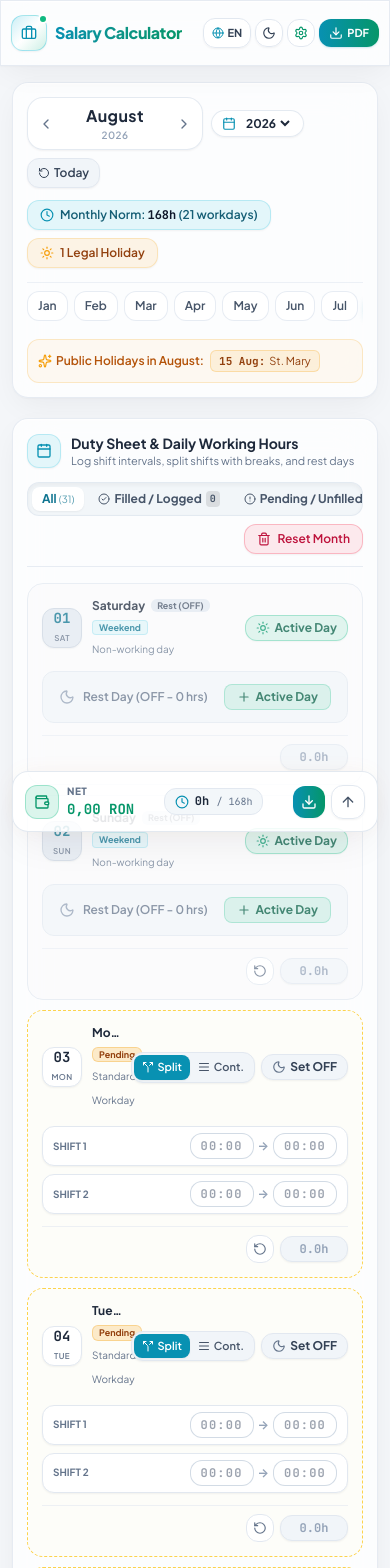
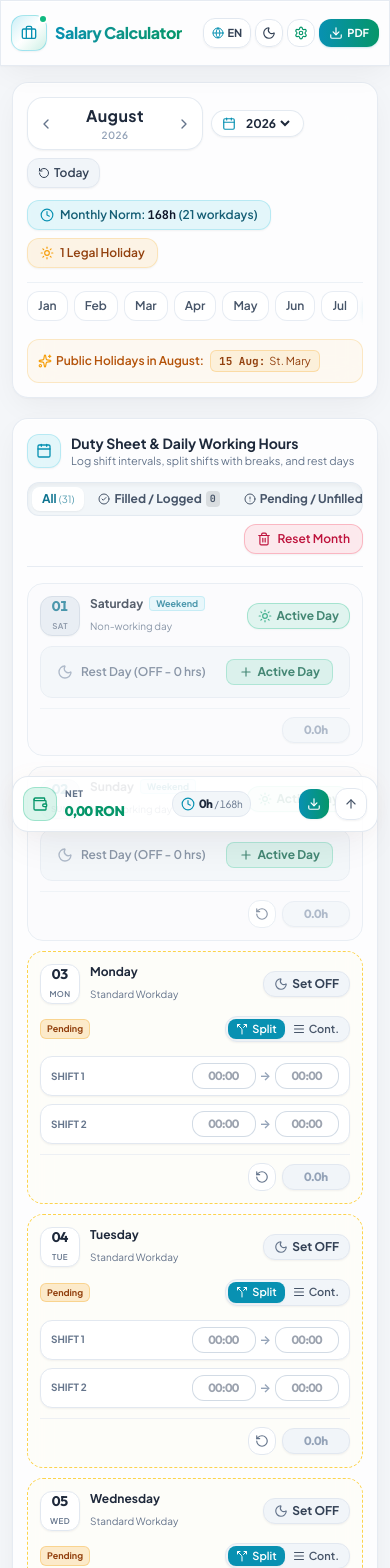
Before and after one commit to baizidmb/SalaryCalculator, a React (Vite) app: page / in a window 390 px wide. Shown: the top 1568 px of the page. Built offline with nearby package versions, Linux system fonts and the light colour scheme.

Commit message:
Modernize currency font to Outfit font-amount, refine responsive spacing, and eliminate mobile card overlaps

```diff
--- a/index.html
+++ b/index.html
@@ -7,10 +7,10 @@
     <meta name="description" content="Salary Calculator - Romanian Duty Sheet & Smart Salary Calculator. Calculate CAS, CASS, Impozit, weekend, legal holiday and overtime allowances under Romanian Labor Law." />
     <link rel="preconnect" href="https://fonts.googleapis.com">
     <link rel="preconnect" href="https://fonts.gstatic.com" crossorigin>
-    <link href="https://fonts.googleapis.com/css2?family=JetBrains+Mono:wght@400;500;600;700&family=Plus+Jakarta+Sans:wght@300;400;500;600;700;800&display=swap" rel="stylesheet">
+    <link href="https://fonts.googleapis.com/css2?family=JetBrains+Mono:wght@400;500;600;700&family=Outfit:wght@400;500;600;700;800;900&family=Plus+Jakarta+Sans:wght@300;400;500;600;700;800&display=swap" rel="stylesheet">
     <title>Salary Calculator // Romanian Duty Sheet & Smart Salary Calculator</title>
   </head>
-  <body class="bg-[#FFFFFF] text-slate-800 min-h-screen font-sans selection:bg-cyan-500/30 selection:text-cyan-900 antialiased overflow-x-hidden transition-colors duration-300">
+  <body class="bg-[#f4f6f9] dark:bg-[#060a12] text-slate-800 dark:text-slate-100 min-h-screen font-sans selection:bg-cyan-500/30 selection:text-cyan-900 antialiased overflow-x-hidden transition-colors duration-300">
     <div id="root"></div>
     <script type="module" src="/src/main.jsx"></script>
   </body>
--- a/src/App.jsx
+++ b/src/App.jsx
@@ -356,7 +356,7 @@ export default function App() {
       />
 
       {/* Main Responsive Body Container */}
-      <main className="flex-1 max-w-7xl w-full mx-auto px-3 sm:px-6 lg:px-8 py-4 sm:py-6 space-y-6 pb-24 md:pb-8">
+      <main className="flex-1 max-w-7xl w-full mx-auto px-3 sm:px-6 lg:px-8 py-4 sm:py-6 space-y-6 pb-32 sm:pb-24 md:pb-12">
 
         {/* 🌟 SIDE-BY-SIDE INTERACTIVE DESKTOP LAYOUT (lg+) & CLEAN VERTICAL FLOW ON MOBILE */}
         <div className="grid grid-cols-1 lg:grid-cols-12 gap-6 items-start">
--- a/src/components/MobileSummaryBar.jsx
+++ b/src/components/MobileSummaryBar.jsx
@@ -17,8 +17,8 @@ export default function MobileSummaryBar({
   };
 
   return (
-    <div className="fixed bottom-3 left-3 right-3 z-40 md:hidden animate-slide-up">
-      <div className="liquid-glass-elevated rounded-2xl p-3 border border-slate-200/90 dark:border-slate-800 shadow-xl flex items-center justify-between gap-2">
+    <div className="fixed bottom-3 left-3 right-3 z-40 md:hidden animate-slide-up pointer-events-auto">
+      <div className="liquid-glass-elevated rounded-2xl p-2.5 sm:p-3 border border-white/90 dark:border-slate-700/80 shadow-2xl flex items-center justify-between gap-2 max-w-lg mx-auto">
 
         {/* Net Salary Mini Block */}
         <div className="flex items-center gap-2 min-w-0">
@@ -26,20 +26,20 @@ export default function MobileSummaryBar({
             <Wallet className="w-4 h-4" />
           </div>
           <div className="min-w-0">
-            <span className="block text-[10px] uppercase font-extrabold tracking-wider text-slate-500 dark:text-slate-400">
+            <span className="block text-[9px] uppercase font-extrabold tracking-wider text-slate-500 dark:text-slate-400">
               {t.mobileNet}
             </span>
-            <span className="font-mono font-extrabold text-sm sm:text-base text-emerald-600 dark:text-emerald-400 truncate block">
+            <span className="font-amount font-extrabold text-sm sm:text-base text-emerald-600 dark:text-emerald-400 truncate block">
               {formatCurrency(calcResult.netSalary, currency)}
             </span>
           </div>
         </div>
 
         {/* Total Hours vs Norm */}
-        <div className="flex items-center gap-1.5 px-2.5 py-1 rounded-xl bg-slate-100/80 dark:bg-slate-900/80 border border-slate-200 dark:border-slate-800 shrink-0 text-xs">
+        <div className="flex items-center gap-1 px-2 py-1 rounded-xl bg-slate-100/90 dark:bg-slate-900/90 border border-slate-200 dark:border-slate-800 shrink-0 text-xs">
           <Clock className="w-3.5 h-3.5 text-cyan-600 dark:text-cyan-400" />
-          <span className="font-mono font-bold text-slate-800 dark:text-slate-200">
-            {calcResult.totalWorkedHours}h <span className="text-[10px] font-normal text-slate-500">/ {calcResult.normHours}h</span>
+          <span className="font-amount font-bold text-slate-800 dark:text-slate-200">
+            {calcResult.totalWorkedHours}h <span className="text-[10px] font-normal text-slate-500 font-sans">/ {calcResult.normHours}h</span>
           </span>
         </div>
 
@@ -51,7 +51,7 @@ export default function MobileSummaryBar({
             className="p-2 rounded-xl bg-gradient-to-r from-cyan-600 to-emerald-600 text-white shadow-sm active:scale-95 transition-all disabled:opacity-50"
             title={t.exportPdf}
           >
-            <Download className="w-4 h-4" />
+            <Download className="w-3.5 h-3.5" />
           </button>
 
           <button
@@ -59,7 +59,7 @@ export default function MobileSummaryBar({
             className="p-2 rounded-xl bg-white/90 dark:bg-slate-800 text-slate-600 dark:text-slate-300 hover:text-slate-900 dark:hover:text-white border border-slate-200 dark:border-slate-700 shadow-sm active:scale-95 transition-all"
             title="Scroll to Top"
           >
-            <ArrowUp className="w-4 h-4" />
+            <ArrowUp className="w-3.5 h-3.5" />
           </button>
         </div>
 
--- a/src/components/ShiftRow.jsx
+++ b/src/components/ShiftRow.jsx
@@ -188,13 +188,13 @@ export default function ShiftRow({
     <div className={`rounded-2xl border transition-all duration-200 relative ${cardBorderAndBg}`}>
 
       {/* 📱 MOBILE VIEW (< md) */}
-      <div className="md:hidden p-3.5 space-y-3">
+      <div className="md:hidden p-3 sm:p-4 space-y-2.5">
 
-        {/* Header: Day number + Day Name + Status Pill + Mode Switcher + OFF Toggle */}
+        {/* Header Row: Day badge + Day Name & Holiday + OFF Toggle */}
         <div className="flex items-center justify-between gap-2">
 
           <div className="flex items-center gap-2.5 min-w-0">
-            <div className={`flex flex-col items-center justify-center w-10 h-10 rounded-xl font-mono font-bold text-sm border shadow-sm shrink-0 ${
+            <div className={`flex flex-col items-center justify-center w-10 h-10 rounded-xl font-amount font-bold text-sm border shadow-sm shrink-0 ${
               isFilled
                 ? 'bg-emerald-500/20 text-emerald-800 dark:text-emerald-300 border-emerald-500/40'
                 : day.isHoliday
@@ -214,21 +214,6 @@ export default function ShiftRow({
                 <span className="text-xs font-bold text-slate-800 dark:text-slate-200 truncate">
                   {day.dayNameFull}
                 </span>
-
-                {/* Visual Status Indicator Pill */}
-                {isFilled ? (
-                  <span className="inline-flex items-center gap-0.5 text-[9px] font-bold px-1.5 py-0.2 rounded-md bg-emerald-500/20 text-emerald-800 dark:text-emerald-300 border border-emerald-500/30">
-                    <CheckCircle2 className="w-2.5 h-2.5" /> {t.filledBadge}
-                  </span>
-                ) : isPending && day.isStandardWorkday ? (
-                  <span className="text-[9px] font-bold px-1.5 py-0.2 rounded-md bg-amber-500/20 text-amber-800 dark:text-amber-300 border border-amber-500/30">
-                    {t.pendingBadge}
-                  </span>
-                ) : isOff ? (
-                  <span className="text-[9px] font-bold px-1.5 py-0.2 rounded-md bg-slate-200 dark:bg-slate-800 text-slate-600 dark:text-slate-400">
-                    {t.restBadge}
-                  </span>
-                ) : null}
 
                 {day.isWeekend && (
                   <span className="text-[9px] font-bold px-1.5 py-0.2 rounded bg-cyan-500/10 text-cyan-700 dark:text-cyan-400 border border-cyan-500/20">
@@ -250,38 +235,7 @@ export default function ShiftRow({
             </div>
           </div>
 
-          {/* Header Actions: Mode toggle + OFF toggle */}
-          <div className="flex items-center gap-1.5 shrink-0">
-            {!isOff && (
-              <div className="flex items-center bg-slate-100 dark:bg-slate-950/90 rounded-xl p-0.5 border border-slate-200 dark:border-slate-800 shadow-sm text-[11px]">
-                <button
-                  onClick={(e) => handleModeChange('split', e)}
-                  className={`px-2 py-1 rounded-lg font-semibold flex items-center gap-1 transition-all ${
-                    mode === 'split'
-                      ? 'bg-cyan-600 text-white shadow-sm'
-                      : 'text-slate-600 dark:text-slate-400'
-                  }`}
-                  title={t.splitMode}
-                >
-                  <Split className="w-3 h-3" />
-                  <span>Split</span>
-                </button>
-
-                <button
-                  onClick={(e) => handleModeChange('continuous', e)}
-                  className={`px-2 py-1 rounded-lg font-semibold flex items-center gap-1 transition-all ${
-                    mode === 'continuous'
-                      ? 'bg-emerald-600 text-white shadow-sm'
-                      : 'text-slate-600 dark:text-slate-400'
-                  }`}
-                  title={t.continuousMode}
-                >
-                  <AlignJustify className="w-3 h-3" />
-                  <span>Cont.</span>
-                </button>
-              </div>
-            )}
-
+          {/* Quick OFF / Activate Toggle */}
           <button
             onClick={handleToggleOff}
             className={`px-2.5 py-1 text-xs font-bold rounded-xl border shadow-sm transition-all touch-target shrink-0 flex items-center gap-1 ${
@@ -303,9 +257,54 @@ export default function ShiftRow({
               </>
             )}
           </button>
+
         </div>
 
+        {/* Sub-Header Row (When Active): Status Badge + Mode Switcher */}
+        {!isOff && (
+          <div className="flex items-center justify-between gap-2 pt-0.5">
+            <div className="flex items-center gap-1.5 flex-wrap">
+              {isFilled ? (
+                <span className="inline-flex items-center gap-0.5 text-[9px] font-bold px-1.5 py-0.5 rounded-md bg-emerald-500/20 text-emerald-800 dark:text-emerald-300 border border-emerald-500/30">
+                  <CheckCircle2 className="w-2.5 h-2.5" /> {t.filledBadge}
+                </span>
+              ) : isPending && day.isStandardWorkday ? (
+                <span className="text-[9px] font-bold px-1.5 py-0.5 rounded-md bg-amber-500/20 text-amber-800 dark:text-amber-300 border border-amber-500/30">
+                  {t.pendingBadge}
+                </span>
+              ) : null}
             </div>
+
+            {/* Mode Toggle Pills */}
+            <div className="flex items-center bg-slate-100 dark:bg-slate-950/90 rounded-xl p-0.5 border border-slate-200 dark:border-slate-800 shadow-sm text-[11px]">
+              <button
+                onClick={(e) => handleModeChange('split', e)}
+                className={`px-2 py-0.5 rounded-lg font-semibold flex items-center gap-1 transition-all ${
+                  mode === 'split'
+                    ? 'bg-cyan-600 text-white shadow-sm'
+                    : 'text-slate-600 dark:text-slate-400'
+                }`}
+                title={t.splitMode}
+              >
+                <Split className="w-3 h-3" />
+                <span>Split</span>
+              </button>
+
+              <button
+                onClick={(e) => handleModeChange('continuous', e)}
+                className={`px-2 py-0.5 rounded-lg font-semibold flex items-center gap-1 transition-all ${
+                  mode === 'continuous'
+                    ? 'bg-emerald-600 text-white shadow-sm'
+                    : 'text-slate-600 dark:text-slate-400'
+                }`}
+                title={t.continuousMode}
+              >
+                <AlignJustify className="w-3 h-3" />
+                <span>Cont.</span>
+              </button>
+            </div>
+          </div>
+        )}
 
         {/* TIME INPUTS SECTION WITH MINIMAL BUBBLES */}
         {!isOff ? (
@@ -340,7 +339,7 @@ export default function ShiftRow({
                           e.preventDefault();
                           e.stopPropagation();
                         }}
-                        className="px-2.5 py-1 text-xs font-mono font-bold text-slate-800 dark:text-slate-100 bg-white dark:bg-slate-800 hover:bg-gradient-to-br hover:from-cyan-400 hover:to-emerald-400 hover:text-white dark:hover:text-white rounded-full border border-white/90 dark:border-slate-700/80 shadow-[inset_0_2px_4px_rgba(255,255,255,0.8),0_4px_10px_rgba(0,0,0,0.06)] active:scale-90 transition-all duration-150 shrink-0 touch-manipulation cursor-pointer"
+                        className="px-2.5 py-1 text-xs font-amount font-bold text-slate-800 dark:text-slate-100 bg-white dark:bg-slate-800 hover:bg-gradient-to-br hover:from-cyan-400 hover:to-emerald-400 hover:text-white dark:hover:text-white rounded-full border border-white/90 dark:border-slate-700/80 shadow-[inset_0_2px_4px_rgba(255,255,255,0.8),0_4px_10px_rgba(0,0,0,0.06)] active:scale-90 transition-all duration-150 shrink-0 touch-manipulation cursor-pointer"
                       >
                         {time}
                       </button>
@@ -372,7 +371,7 @@ export default function ShiftRow({
                         onEnterPress={() => advanceFromField('start1')}
                         onFocus={() => onSetActiveField && onSetActiveField('start1')}
                         placeholder="00:00"
-                        className={`w-16 ${activeField === 'start1' ? 'ring-2 ring-cyan-500/40 bg-cyan-50/50 dark:bg-cyan-950/40' : ''}`}
+                        className={`w-16 font-amount ${activeField === 'start1' ? 'ring-2 ring-cyan-500/40 bg-cyan-50/50 dark:bg-cyan-950/40' : ''}`}
                       />
                       <span className="text-slate-400 text-xs font-bold">→</span>
                       <SmartTimeInput
@@ -383,7 +382,7 @@ export default function ShiftRow({
                         onEnterPress={() => advanceFromField('end1')}
                         onFocus={() => onSetActiveField && onSetActiveField('end1')}
                         placeholder="00:00"
-                        className={`w-16 ${activeField === 'end1' ? 'ring-2 ring-cyan-500/40 bg-cyan-50/50 dark:bg-cyan-950/40' : ''}`}
+                        className={`w-16 font-amount ${activeField === 'end1' ? 'ring-2 ring-cyan-500/40 bg-cyan-50/50 dark:bg-cyan-950/40' : ''}`}
                       />
                     </div>
                   </div>
@@ -404,7 +403,7 @@ export default function ShiftRow({
                         onEnterPress={() => advanceFromField('start2')}
                         onFocus={() => onSetActiveField && onSetActiveField('start2')}
                         placeholder="00:00"
-                        className={`w-16 ${activeField === 'start2' ? 'ring-2 ring-cyan-500/40 bg-cyan-50/50 dark:bg-cyan-950/40' : ''}`}
+                        className={`w-16 font-amount ${activeField === 'start2' ? 'ring-2 ring-cyan-500/40 bg-cyan-50/50 dark:bg-cyan-950/40' : ''}`}
                       />
                       <span className="text-slate-400 text-xs font-bold">→</span>
                       <SmartTimeInput
@@ -415,7 +414,7 @@ export default function ShiftRow({
                         onEnterPress={() => advanceFromField('end2')}
                         onFocus={() => onSetActiveField && onSetActiveField('end2')}
                         placeholder="00:00"
-                        className={`w-16 ${activeField === 'end2' ? 'ring-2 ring-cyan-500/40 bg-cyan-50/50 dark:bg-cyan-950/40' : ''}`}
+                        className={`w-16 font-amount ${activeField === 'end2' ? 'ring-2 ring-cyan-500/40 bg-cyan-50/50 dark:bg-cyan-950/40' : ''}`}
                       />
                     </div>
                   </div>
@@ -437,7 +436,7 @@ export default function ShiftRow({
                       onEnterPress={() => advanceFromField('continuousStart')}
                       onFocus={() => onSetActiveField && onSetActiveField('continuousStart')}
                       placeholder="00:00"
-                      className="w-20"
+                      className="w-20 font-amount"
                     />
                     <span className="text-slate-400 text-xs font-bold">→</span>
                     <SmartTimeInput
@@ -448,7 +447,7 @@ export default function ShiftRow({
                       onEnterPress={() => advanceFromField('continuousEnd')}
                       onFocus={() => onSetActiveField && onSetActiveField('continuousEnd')}
                       placeholder="00:00"
-                      className="w-20"
+                      className="w-20 font-amount"
                     />
                   </div>
                 </div>
@@ -478,7 +477,7 @@ export default function ShiftRow({
         <div className="flex items-center justify-between pt-2 border-t border-slate-200/60 dark:border-slate-800/60 text-xs">
           <div>
             {breakHours > 0 && !isOff && (
-              <span className="inline-flex items-center gap-1 px-2 py-0.5 rounded-full bg-slate-100 dark:bg-slate-800 text-slate-600 dark:text-slate-300 text-[10px] font-mono border border-slate-200 dark:border-slate-700">
+              <span className="inline-flex items-center gap-1 px-2 py-0.5 rounded-full bg-slate-100 dark:bg-slate-800 text-slate-600 dark:text-slate-300 text-[10px] font-amount border border-slate-200 dark:border-slate-700">
                 <Coffee className="w-3 h-3 text-amber-500" />
                 {t.breakPill} {decimalToTimeString(breakHours, true)}
               </span>
@@ -506,7 +505,7 @@ export default function ShiftRow({
               </button>
             )}
 
-            <div className={`min-w-[68px] text-center px-2.5 py-1 rounded-xl font-mono font-bold text-xs border shadow-sm ${
+            <div className={`min-w-[68px] text-center px-2.5 py-1 rounded-xl font-amount font-bold text-xs border shadow-sm ${
               workedHours >= 8
                 ? 'bg-emerald-500/20 text-emerald-800 dark:text-emerald-300 border-emerald-500/40'
                 : workedHours > 0
@@ -527,8 +526,8 @@ export default function ShiftRow({
         <div className="flex items-center justify-between gap-3">
 
           {/* Day & Date Column */}
-          <div className="flex items-center gap-3 min-w-[200px]">
-            <div className={`flex flex-col items-center justify-center w-11 h-11 rounded-xl font-mono font-bold text-base border shadow-sm shrink-0 ${
+          <div className="flex items-center gap-3 min-w-[190px]">
+            <div className={`flex flex-col items-center justify-center w-11 h-11 rounded-xl font-amount font-bold text-base border shadow-sm shrink-0 ${
               isFilled
                 ? 'bg-emerald-500/20 text-emerald-800 dark:text-emerald-300 border-emerald-500/40'
                 : day.isHoliday
@@ -586,7 +585,7 @@ export default function ShiftRow({
 
           {/* INPUTS / DISABLED VIEW */}
           {!isOff ? (
-            <div className="flex-1 flex flex-wrap items-center gap-2.5 relative">
+            <div className="flex-1 flex flex-wrap items-center gap-2 relative">
 
               {/* 🫧 DESKTOP FLOATING PURE BUBBLE PILL */}
               {currentTimes && (
@@ -614,7 +613,7 @@ export default function ShiftRow({
                           e.preventDefault();
                           e.stopPropagation();
                         }}
-                        className="px-2.5 py-1 text-xs font-mono font-bold text-slate-800 dark:text-slate-100 bg-white dark:bg-slate-800 hover:bg-gradient-to-br hover:from-cyan-400 hover:to-emerald-400 hover:text-white dark:hover:text-white rounded-full border border-white/90 dark:border-slate-700/80 shadow-[inset_0_2px_4px_rgba(255,255,255,0.8),0_4px_10px_rgba(0,0,0,0.06)] active:scale-90 transition-all duration-150 shrink-0 cursor-pointer"
+                        className="px-2.5 py-1 text-xs font-amount font-bold text-slate-800 dark:text-slate-100 bg-white dark:bg-slate-800 hover:bg-gradient-to-br hover:from-cyan-400 hover:to-emerald-400 hover:text-white dark:hover:text-white rounded-full border border-white/90 dark:border-slate-700/80 shadow-[inset_0_2px_4px_rgba(255,255,255,0.8),0_4px_10px_rgba(0,0,0,0.06)] active:scale-90 transition-all duration-150 shrink-0 cursor-pointer"
                       >
                         {time}
                       </button>
@@ -668,7 +667,7 @@ export default function ShiftRow({
                       onEnterPress={() => advanceFromField('start1')}
                       onFocus={() => onSetActiveField && onSetActiveField('start1')}
                       placeholder="00:00"
-                      className={`w-16 ${activeField === 'start1' ? 'ring-2 ring-cyan-500/40 bg-cyan-50/50 dark:bg-cyan-950/40' : ''}`}
+                      className={`w-16 font-amount ${activeField === 'start1' ? 'ring-2 ring-cyan-500/40 bg-cyan-50/50 dark:bg-cyan-950/40' : ''}`}
                     />
                     <span className="text-slate-400 text-xs font-bold">→</span>
                     <SmartTimeInput
@@ -679,12 +678,12 @@ export default function ShiftRow({
                       onEnterPress={() => advanceFromField('end1')}
                       onFocus={() => onSetActiveField && onSetActiveField('end1')}
                       placeholder="00:00"
-                      className={`w-16 ${activeField === 'end1' ? 'ring-2 ring-cyan-500/40 bg-cyan-50/50 dark:bg-cyan-950/40' : ''}`}
+                      className={`w-16 font-amount ${activeField === 'end1' ? 'ring-2 ring-cyan-500/40 bg-cyan-50/50 dark:bg-cyan-950/40' : ''}`}
                     />
                   </div>
 
                   {breakHours > 0 && !isOff && (
-                    <div className="flex items-center gap-1 px-2 py-0.5 rounded-full bg-slate-100 dark:bg-slate-800 text-slate-600 dark:text-slate-300 text-[10px] border border-slate-200 dark:border-slate-700 font-mono shadow-sm">
+                    <div className="flex items-center gap-1 px-2 py-0.5 rounded-full bg-slate-100 dark:bg-slate-800 text-slate-600 dark:text-slate-300 text-[10px] border border-slate-200 dark:border-slate-700 font-amount shadow-sm">
                       <Coffee className="w-3 h-3 text-amber-500" />
                       <span>{t.breakPill} {decimalToTimeString(breakHours, true)}</span>
                     </div>
@@ -703,7 +702,7 @@ export default function ShiftRow({
                       onEnterPress={() => advanceFromField('start2')}
                       onFocus={() => onSetActiveField && onSetActiveField('start2')}
                       placeholder="00:00"
-                      className={`w-16 ${activeField === 'start2' ? 'ring-2 ring-cyan-500/40 bg-cyan-50/50 dark:bg-cyan-950/40' : ''}`}
+                      className={`w-16 font-amount ${activeField === 'start2' ? 'ring-2 ring-cyan-500/40 bg-cyan-50/50 dark:bg-cyan-950/40' : ''}`}
                     />
                     <span className="text-slate-400 text-xs font-bold">→</span>
                     <SmartTimeInput
@@ -714,7 +713,7 @@ export default function ShiftRow({
                       onEnterPress={() => advanceFromField('end2')}
                       onFocus={() => onSetActiveField && onSetActiveField('end2')}
                       placeholder="00:00"
-                      className={`w-16 ${activeField === 'end2' ? 'ring-2 ring-cyan-500/40 bg-cyan-50/50 dark:bg-cyan-950/40' : ''}`}
+                      className={`w-16 font-amount ${activeField === 'end2' ? 'ring-2 ring-cyan-500/40 bg-cyan-50/50 dark:bg-cyan-950/40' : ''}`}
                     />
                   </div>
 
@@ -732,7 +731,7 @@ export default function ShiftRow({
                     onEnterPress={() => advanceFromField('continuousStart')}
                     onFocus={() => onSetActiveField && onSetActiveField('continuousStart')}
                     placeholder="00:00"
-                    className="w-20"
+                    className="w-20 font-amount"
                   />
                   <span className="text-slate-400 text-xs font-bold">→</span>
                   <SmartTimeInput
@@ -743,7 +742,7 @@ export default function ShiftRow({
                     onEnterPress={() => advanceFromField('continuousEnd')}
                     onFocus={() => onSetActiveField && onSetActiveField('continuousEnd')}
                     placeholder="00:00"
-                    className="w-20"
+                    className="w-20 font-amount"
                   />
                 </div>
               )}
@@ -811,7 +810,7 @@ export default function ShiftRow({
               )}
             </button>
 
-            <div className={`min-w-[72px] text-center px-2.5 py-1 rounded-xl font-mono font-bold text-xs border shadow-sm ${
+            <div className={`min-w-[72px] text-center px-2.5 py-1 rounded-xl font-amount font-bold text-xs border shadow-sm ${
               workedHours >= 8
                 ? 'bg-emerald-500/20 text-emerald-800 dark:text-emerald-300 border-emerald-500/40'
                 : workedHours > 0
--- a/src/index.css
+++ b/src/index.css
@@ -7,7 +7,7 @@
     --bg-base: #f4f6f9;
     --text-main: #0f172a;
     --text-muted: #64748b;
-    --glass-bg: rgba(255, 255, 255, 0.75);
+    --glass-bg: rgba(255, 255, 255, 0.78);
     --glass-border: rgba(226, 232, 240, 0.85);
     --glass-shadow: 0 10px 32px -6px rgba(15, 23, 42, 0.06), 0 1px 2px 0 rgba(0, 0, 0, 0.03), inset 0 1px 1px 0 rgba(255, 255, 255, 0.95);
   }
@@ -16,7 +16,7 @@
     --bg-base: #060a12;
     --text-main: #f8fafc;
     --text-muted: #94a3b8;
-    --glass-bg: rgba(15, 23, 42, 0.75);
+    --glass-bg: rgba(15, 23, 42, 0.78);
     --glass-border: rgba(51, 65, 85, 0.5);
     --glass-shadow: 0 14px 40px -8px rgba(0, 0, 0, 0.65), inset 0 1px 1px 0 rgba(255, 255, 255, 0.08);
   }
@@ -29,7 +29,15 @@
     max-width: 100vw;
     margin: 0;
     padding: 0;
+    font-family: 'Plus Jakarta Sans', sans-serif;
   }
+}
+
+/* 💎 MODERN ELEGANT AMOUNT TYPOGRAPHY */
+.font-amount {
+  font-family: 'Outfit', 'Plus Jakarta Sans', sans-serif;
+  font-feature-settings: "tnum" 1, "ss01" 1, "cv01" 1;
+  letter-spacing: -0.025em;
 }
 
 /* Custom sleek scrollbar */
@@ -85,7 +93,7 @@
 }
 
 .liquid-glass-elevated {
-  background: rgba(255, 255, 255, 0.85);
+  background: rgba(255, 255, 255, 0.88);
   backdrop-filter: blur(24px);
   -webkit-backdrop-filter: blur(24px);
   border: 1px solid rgba(226, 232, 240, 0.95);
@@ -94,7 +102,7 @@
 }
 
 .dark .liquid-glass-elevated {
-  background: rgba(15, 23, 42, 0.85);
+  background: rgba(15, 23, 42, 0.88);
   border: 1px solid rgba(56, 189, 248, 0.25);
   box-shadow: 0 16px 40px -10px rgba(0, 0, 0, 0.7), inset 0 1px 1px 0 rgba(255, 255, 255, 0.1);
 }
```
Also changed, not shown: src/components/StickySidebarSummary.jsx (+50 -51 lines), src/components/SummaryCards.jsx (+4 -4 lines), src/components/TaxBreakdownModal.jsx (+6 -6 lines). Lines whose indentation alone changed are shown as unchanged.
